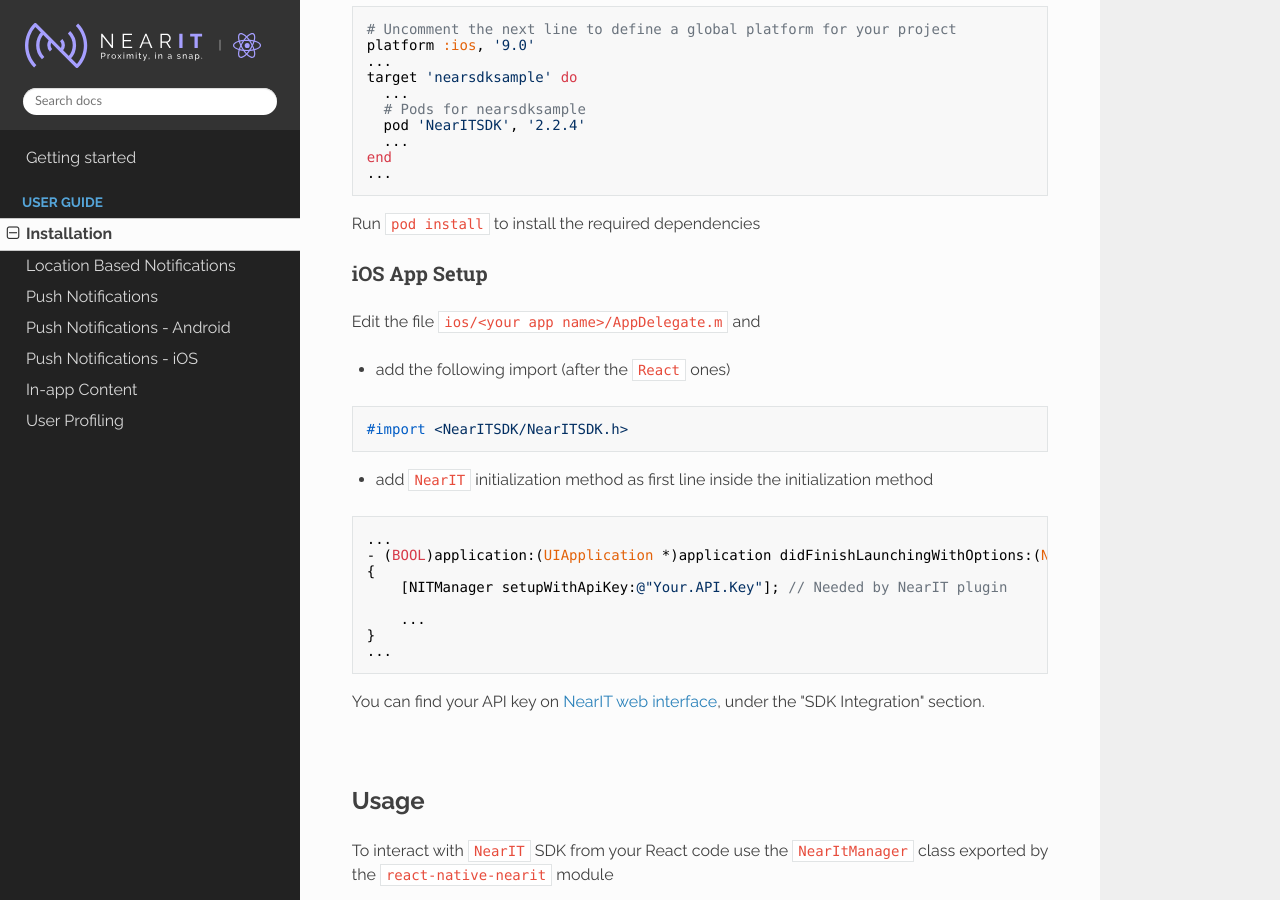
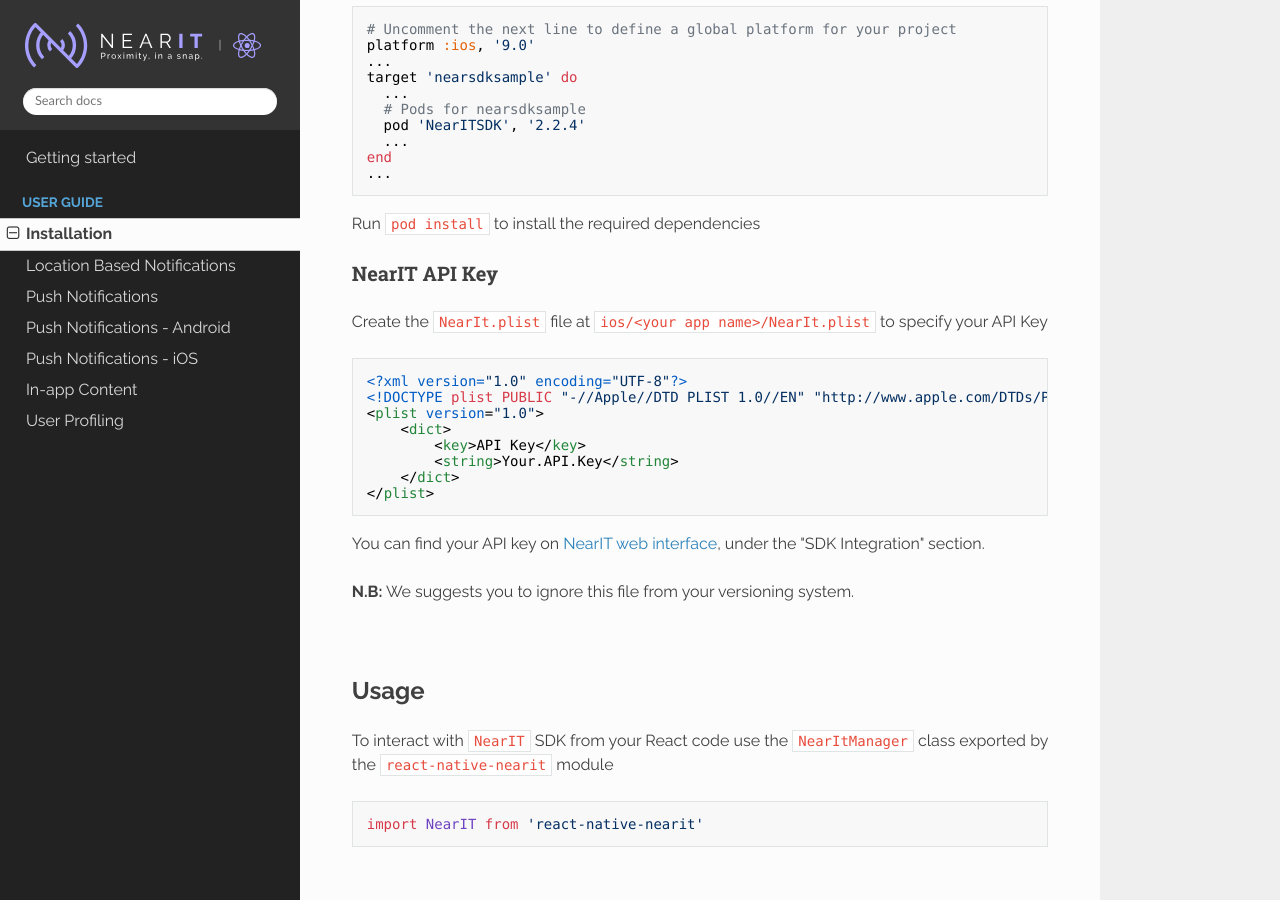
Before and after one commit to nearit/React-Native-SDK, an MkDocs documentation site: the page built from docs/installation.md, in a window 1280 px wide and 900 px high, scrolled down 2360 px. Built offline with MkDocs 1.6.1, drawn with Linux system fonts in a browser that asks for light colours; nearby versions of some CDN libraries; old or Windows-style settings are respelled for this version of MkDocs.

Commit message:
feat(iOS): Simplify `iOS` setup process

````diff
--- a/docs/installation.md
+++ b/docs/installation.md
@@ -58,8 +58,6 @@
 apply plugin: 'com.google.gms.google-services' // Include at the end of file
 ```
 
-
-
 ### NearIT API Key
 Add a new string resource to the Android resources to specify your API key
 
@@ -112,27 +110,25 @@
 
 Run `pod install` to install the required dependencies
 
-### iOS App Setup
-Edit the file `ios/<your app name>/AppDelegate.m` and
 
-- add the following import (after the `React` ones)
-```obj-c
-#import <NearITSDK/NearITSDK.h>
+### NearIT API Key
+
+Create the `NearIt.plist` file at `ios/<your app name>/NearIt.plist` to specify your API Key
+```xml
+<?xml version="1.0" encoding="UTF-8"?>
+<!DOCTYPE plist PUBLIC "-//Apple//DTD PLIST 1.0//EN" "http://www.apple.com/DTDs/PropertyList-1.0.dtd">
+<plist version="1.0">
+    <dict>
+        <key>API Key</key>
+        <string>Your.API.Key</string>
+    </dict>
+</plist>
 ```
 
-- add `NearIT` initialization method as first line inside the initialization method
+You can find your API key on [NearIT web interface](https://go.nearit.com/), under the "SDK Integration" section.
 
-```obj-c
-...
-- (BOOL)application:(UIApplication *)application didFinishLaunchingWithOptions:(NSDictionary *)launchOptions
-{
-    [NITManager setupWithApiKey:@"Your.API.Key"]; // Needed by NearIT plugin
 
-    ...
-}
-...
-```
-You can find your API key on [NearIT web interface](https://go.nearit.com/), under the "SDK Integration" section.
+**N.B:** We suggests you to ignore this file from your versioning system.
 
 <br>
 
@@ -142,7 +138,6 @@
 ```js
 import NearIT from 'react-native-nearit'
 ```
-
 
 <br>
 
````
Also changed, not shown: docs/push-notifications-ios.md (+15 -43 lines), 2 other files.
